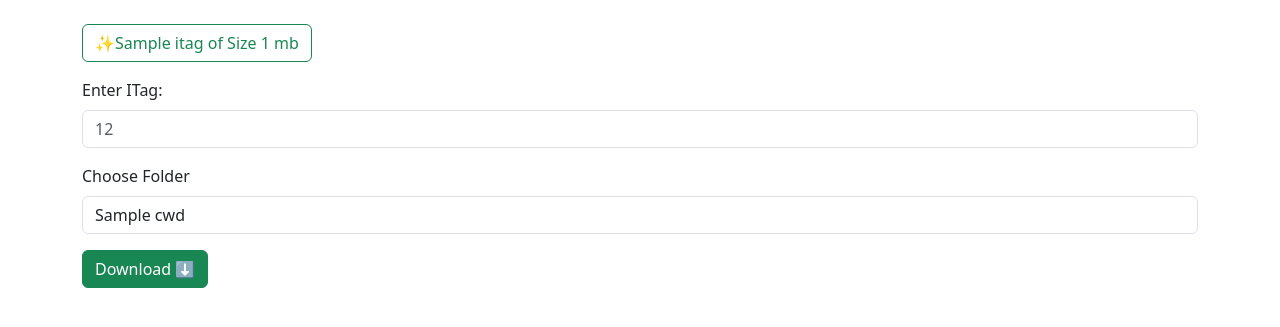
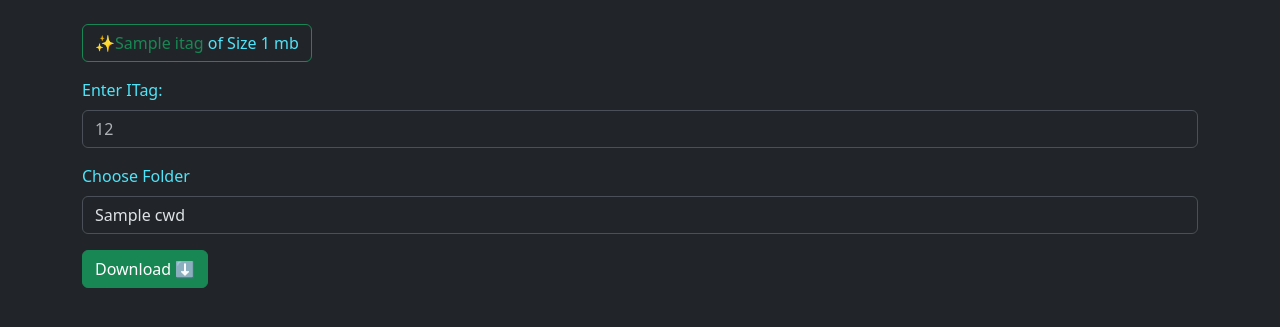
Before and after one commit to ishant9805/VidYT, a Flask app: template templates/down.html in a window 1280 px wide. Shown: the top 327 px of the page. Run offline with Flask 3, Linux system fonts and the light colour scheme; the template is opened without the code that fills it: most values are stand-ins (such as "Sample title", 1, 10 or a date in 2020).

Commit message:
changed UI

```diff
--- a/templates/down.html
+++ b/templates/down.html
@@ -1,11 +1,12 @@
 {% extends 'layout.html' %}
 
 {% block body %}
+
     <div class="container mt-4">
             {% for i in keys %}
             <div class="mb-3">
                 <input type="radio" class="btn-check" name="itags" id="{{ i }}" autocomplete="off">
-                <label class="btn btn-outline-success" for="{{ i }}">✨{{ itags[i] }} of Size {{ sizes[i] }} mb</label>
+                <label class="btn btn-outline-success" for="{{ i }}">✨{{ itags[i] }} <span class="stext">of Size {{ sizes[i] }} mb</span class="text"></label>
             </div>
             {% endfor %}
 
--- a/templates/layout.html
+++ b/templates/layout.html
@@ -1,5 +1,5 @@
 <!DOCTYPE html>
-<html lang="en">
+<html lang="en" data-bs-theme="dark">
 <head>
     <meta charset="UTF-8">
     <meta name="viewport" content="width=device-width, initial-scale=1.0">
@@ -8,6 +8,14 @@
     <title>VidYT</title>
 </head>
     <body>
+        <style>
+            *{
+                color: rgb(79, 228, 248);
+            }
+            .stext {
+                color: rgb(79, 228, 248);
+            }
+        </style>
         {% block body %}
 
         {% endblock %}
```
